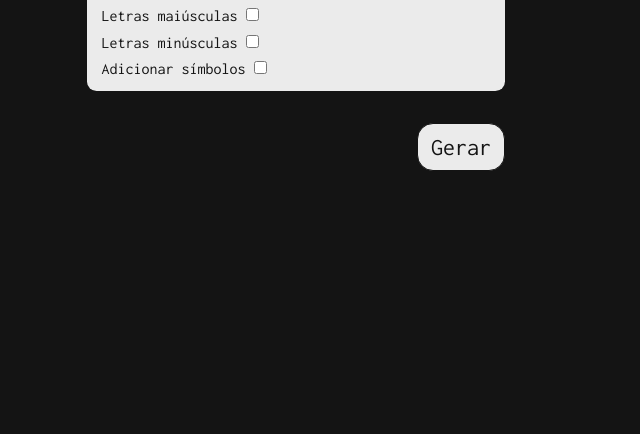
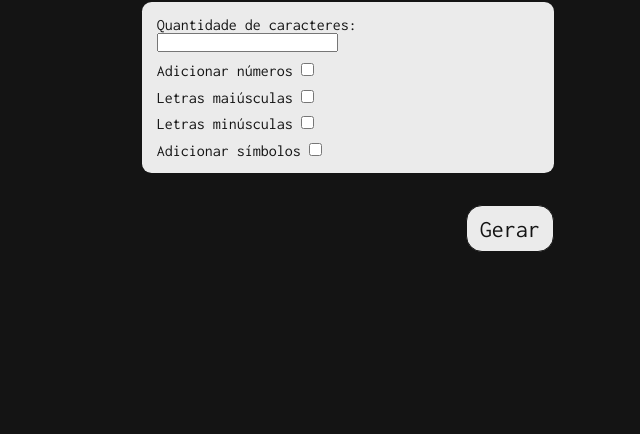
Before and after one commit to sunbaee/gerador_de_senha, a website built with webpack: page public/index.html in a window 1280 px wide. Shown: the part 366-800 px from the top of the page, without its empty margins (344-984 px from the left). Built offline with nearby package versions, Linux system fonts and the light colour scheme.

Commit message:
Update styles.css

```diff
--- a/src/assets/css/styles.css
+++ b/src/assets/css/styles.css
@@ -12,8 +12,6 @@
 }
 
 body {
-    width: 100vw;
-    height: 100vh;
     background-color: var(--lblack);
     font-family: 'Inconsolata', monospace;
     color: var(--lwhite);
@@ -21,6 +19,7 @@ body {
     flex-direction: column;
     align-items: center;
     justify-content: center;
+    overflow-x: hidden;
 }
 
 h1 {
@@ -36,9 +35,13 @@ h1 {
 
 .container {
     display: flex;
+    position: absolute;
+    top: 35%;
+    left: 38%;
     justify-content: center;
     align-items: flex-end;
     flex-direction: column;
+    max-width: 25.7rem;
 }
 
 .form {
@@ -80,6 +83,7 @@ h1 {
 .senha {
     margin: 1rem 0;
     width: 100%;
+    overflow-wrap: break-word;
 }
 
 input {
```
